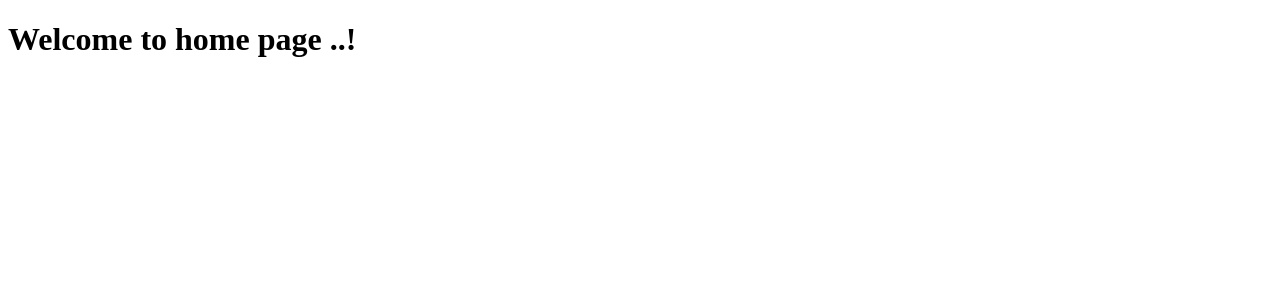
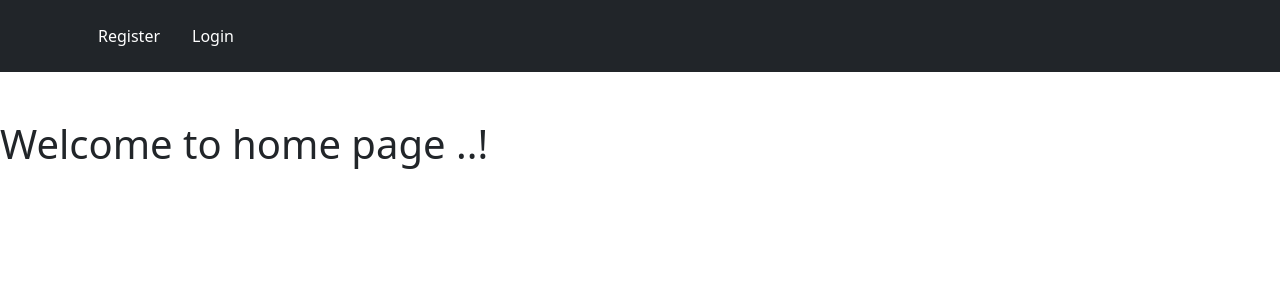
Before and after one commit to jasminraulo16/Django, a Django app: template registrationForm/templates/home.html in a window 1280 px wide. Shown: the top 300 px of the page. Run offline with Django 3.2, Linux system fonts and the light colour scheme; the template is opened without the code that fills it, so the values that code supplies are empty.

Commit message:
added navbar

```diff
--- a/registrationForm/regForm/urls.py
+++ b/registrationForm/regForm/urls.py
@@ -4,5 +4,7 @@ from regForm import views
 urlpatterns = [
     path('',views.registration,name="registration"),
     path('login',views.user_login,name='login'),
+    path('logout',views.user_logout,name='logout'),
+    path('profile',views.profile, name='profile'),
     path('home',views.home,name='home')
 ]
--- /dev/null
+++ b/registrationForm/templates/haeder.html
@@ -0,0 +1,47 @@
+<!DOCTYPE html>
+<html lang="en">
+<head>
+    <meta charset="UTF-8">
+    <meta name="viewport" content="width=device-width, initial-scale=1.0">
+    <title>Document</title>
+    <link
+      href="https://cdn.jsdelivr.net/npm/bootstrap@5.3.8/dist/css/bootstrap.min.css"
+      rel="stylesheet"
+      integrity="sha384-sRIl4kxILFvY47J16cr9ZwB07vP4J8+LH7qKQnuqkuIAvNWLzeN8tE5YBujZqJLB"
+      crossorigin="anonymous"
+    />
+    <script
+      src="https://cdn.jsdelivr.net/npm/bootstrap@5.3.8/dist/js/bootstrap.bundle.min.js"
+      integrity="sha384-FKyoEForCGlyvwx9Hj09JcYn3nv7wiPVlz7YYwJrWVcXK/BmnVDxM+D2scQbITxI"
+      crossorigin="anonymous"
+    ></script>
+</head>
+<body>
+    <nav class="navbar navbar-dark bg-dark mb-5">
+      <div class="container">
+        <ul class="nav navbar">
+          {% if user.is_authenticated %}
+            <li class="navitem">
+              <a class="nav-link text-white" href="{% url 'home' %}">Home</a>
+            </li>
+            <li class="navitem">
+              <a class="nav-link text-white" href="profile">Profile</a>
+            </li>
+            <li class="navitem">
+              <a class="nav-link text-white" href="logout">Logout</a>
+            </li>
+          {% else %}
+            <li class="navitem">
+              <a class="nav-link text-white" href="{% url 'registration' %}">Register</a>
+            </li>
+            <li class="navitem ">
+              <a class="nav-link text-white" href="{% url 'login' %}">Login</a>
+            </li>
+          {% endif %}
+
+        </ul>
+      </div>
+    </nav>
+
+</body>
+</html>
--- a/registrationForm/templates/home.html
+++ b/registrationForm/templates/home.html
@@ -1,3 +1,4 @@
+{% include 'haeder.html' %}
 <!DOCTYPE html>
 <html lang="en">
 <head>
--- a/registrationForm/templates/login.html
+++ b/registrationForm/templates/login.html
@@ -1,3 +1,4 @@
+{% include 'haeder.html' %}
 <!DOCTYPE html>
 <html lang="en">
   <head>
--- /dev/null
+++ b/registrationForm/templates/profile.html
@@ -0,0 +1,6 @@
+{% include 'haeder.html'%}
+{% block content %}
+    <div>
+        <h1>User's Profile: {{user.username}}</h1>
+    </div>
+{% endblock %}
--- a/registrationForm/templates/registration.html
+++ b/registrationForm/templates/registration.html
@@ -1,3 +1,4 @@
+{% include 'haeder.html' %}
 <!DOCTYPE html>
 {% load crispy_forms_tags %}
 <html lang="en">
```
Also changed, not shown: registrationForm/regForm/views.py (+12 -1 lines), registrationForm/db.sqlite3.
